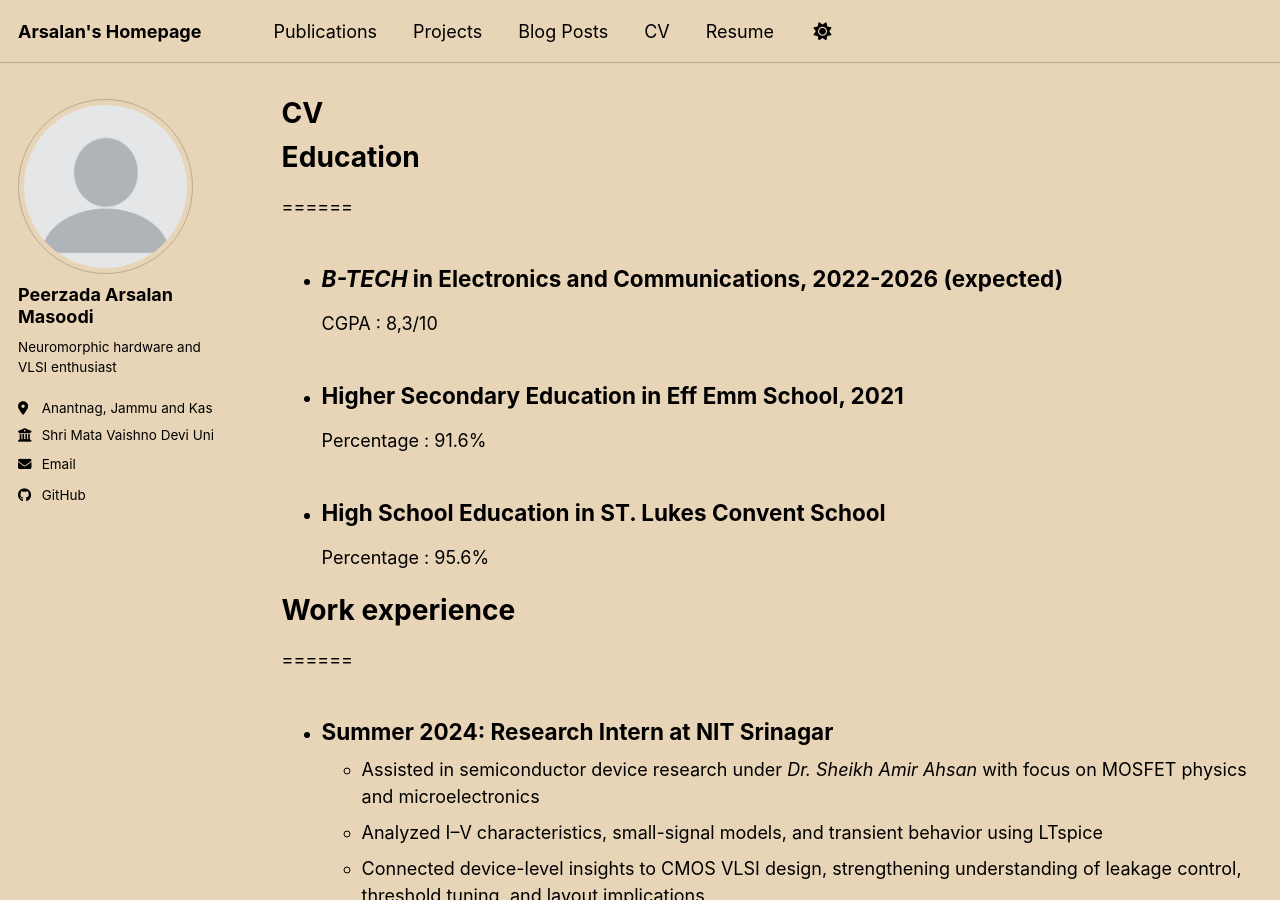
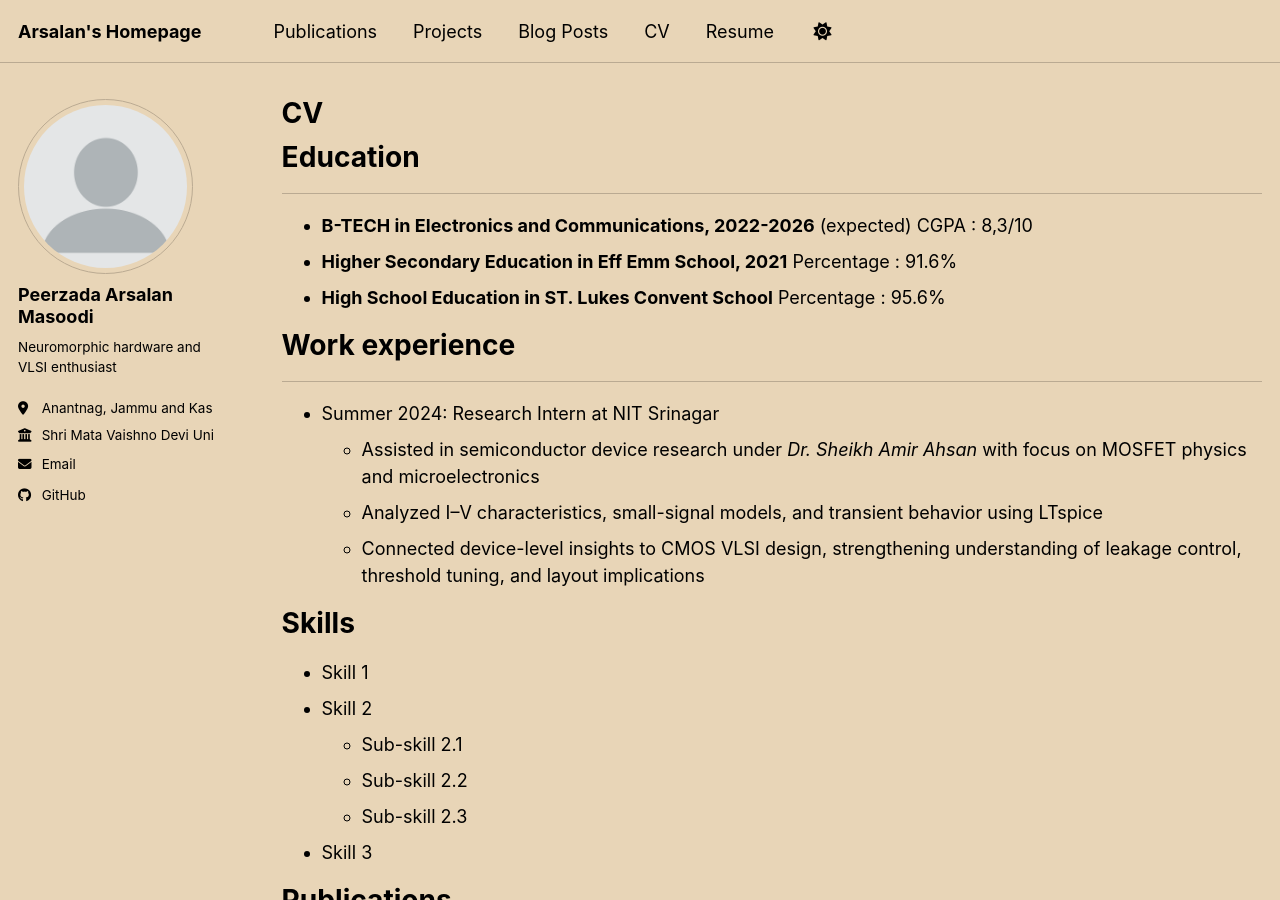
Before and after one commit to voidthecryptic/voidthecryptic.github.io, a Jekyll site: the page built from _pages/cv.md, in a window 1280 px wide and 900 px high. Built offline with Jekyll 4.4.1, drawn with Linux system fonts in a browser that asks for light colours; a script bundle is joined from its source files by our own code; library files that are not in the unit come from our copies.

Commit message:
Update cv.md

```diff
--- a/_pages/cv.md
+++ b/_pages/cv.md
@@ -10,18 +10,18 @@ redirect_from:
 {% include base_path %}
 
 # Education
-======
-* ## *B-TECH* in Electronics and Communications, 2022-2026 (expected)
+---
+* **B-TECH in Electronics and Communications, 2022-2026** (expected)
     CGPA : 8,3/10
-* ## Higher Secondary Education in Eff Emm School, 2021
+* **Higher Secondary Education in Eff Emm School, 2021**
      Percentage : 91.6%
-* ## High School Education in ST. Lukes Convent School
+* **High School Education in ST. Lukes Convent School**
      Percentage : 95.6%
 
 # Work experience
-======
+---
 
-* ## Summer 2024: Research Intern at NIT Srinagar
+* Summer 2024: Research Intern at NIT Srinagar
   * Assisted in semiconductor device research under *Dr. Sheikh Amir Ahsan* with focus on MOSFET physics and microelectronics
   * Analyzed I–V characteristics, small-signal models, and transient behavior using LTspice
   * Connected device-level insights to CMOS VLSI design, strengthening understanding of leakage control, threshold tuning, and layout implications
```
